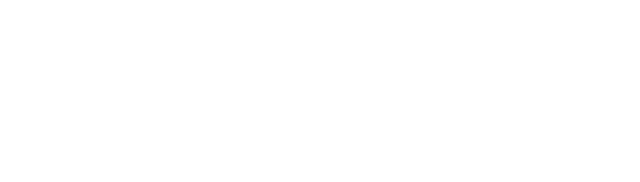
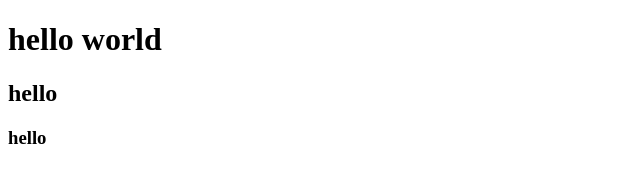
Before and after one commit to git952/first-site, a plain HTML site: page index.html in a window 1280 px wide. Shown: the whole page, without its empty margins (0-640 px from the left). Drawn offline with Linux system fonts and the light colour scheme.

Commit message:
second commit

```diff
--- a/index.html
+++ b/index.html
@@ -1 +1,13 @@
 <!DOCTYPE html>
+<html lang="en" lang="en">
+    <head>
+        <meta charset="UTF-8">
+        <meta name="viewport" content="width=device-width, initial-scale">
+        <title>Document</title>
+    </head>
+    <body>
+        <h1> hello world </h1>
+        <h2> hello</h2>
+        <h3>hello </h3>
+        </body>
+        </html>
```
